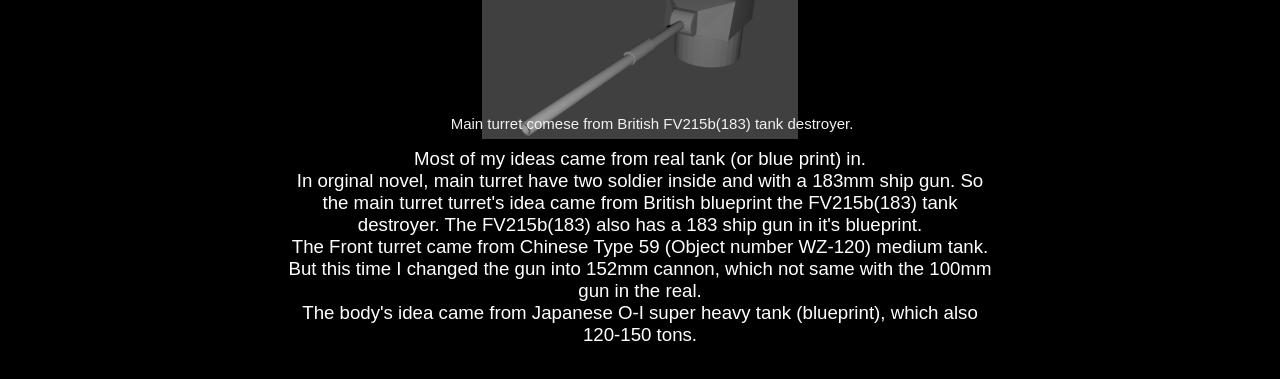
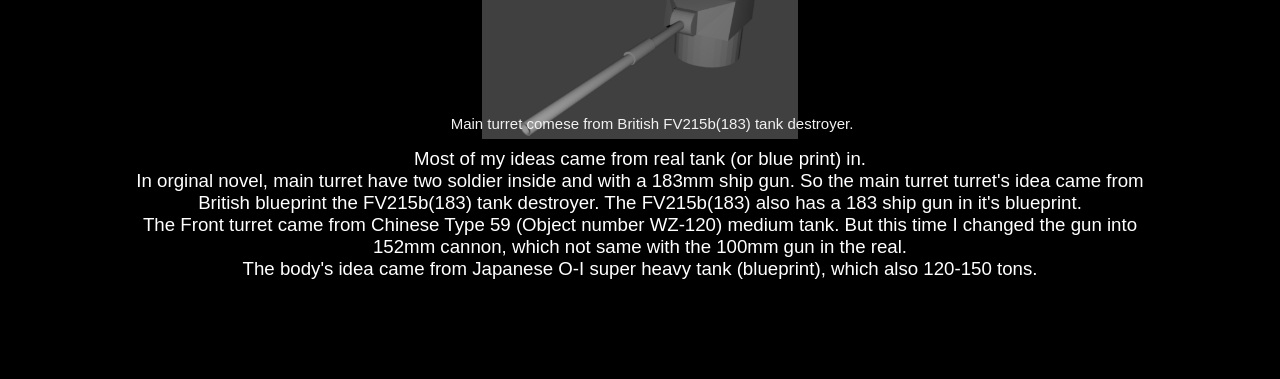
Before and after one commit to carlxiao1010/obj724v1, a plain HTML site: page inspirations.html in a window 1280 px wide. Shown: the part 345-724 px from the top of the page. Drawn offline with Linux system fonts and the light colour scheme.

Commit message:
Update style.css

```diff
--- a/style.css
+++ b/style.css
@@ -68,7 +68,7 @@ iframe {
 .contentC {
     background: rgba(0, 0, 0, 0.5);
     color: #ffffff;
-    width: 55%;
+    width: 80%;
     font-size: 14pt;
 }
 
```
